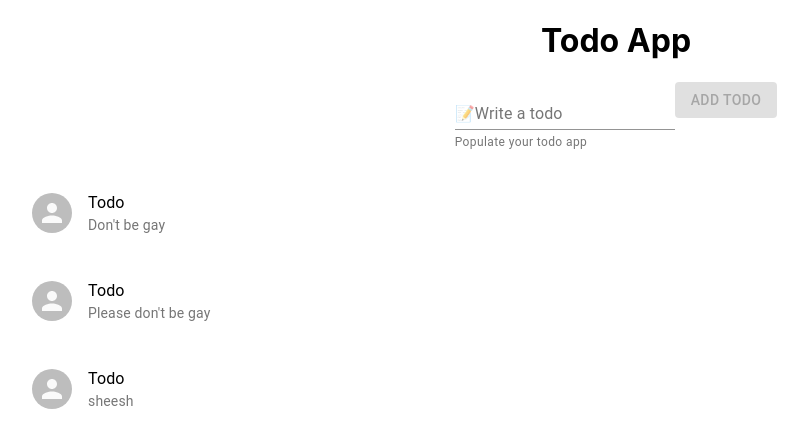
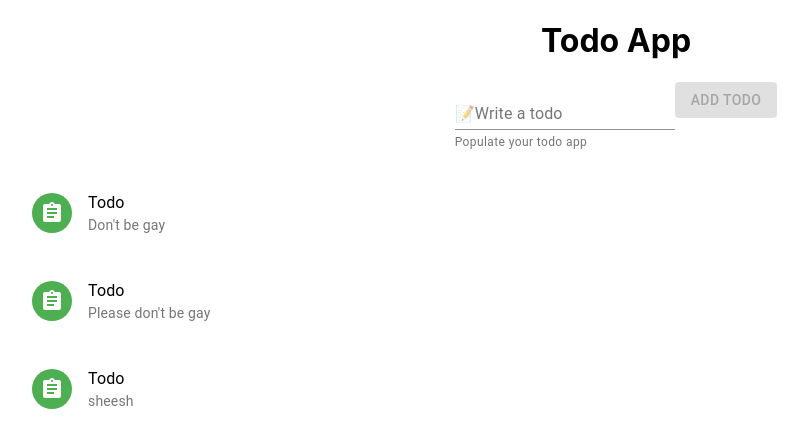
Before and after one commit to RedProgamer/Projects, a React (Create React App) app in the folder React-Todo-list-app/todo_app/: page / in a window 1280 px wide. Shown: the top 448 px of the page, without its empty margins (24-832 px from the left). Built offline with nearby package versions, Linux system fonts and the light colour scheme.

Commit message:
Added Icon

```diff
--- a/React-Todo-list-app/todo_app/package.json
+++ b/React-Todo-list-app/todo_app/package.json
@@ -4,12 +4,13 @@
   "private": true,
   "dependencies": {
     "@material-ui/core": "^4.11.4",
+    "@material-ui/icons": "^4.11.2",
     "@testing-library/jest-dom": "^5.12.0",
     "@testing-library/react": "^11.2.7",
     "@testing-library/user-event": "^12.8.3",
     "react": "^17.0.2",
     "react-dom": "^17.0.2",
-    "react-scripts": "4.0.3",
+    "react-scripts": "^3.0.1",
     "web-vitals": "^1.1.2"
   },
   "scripts": {
--- a/React-Todo-list-app/todo_app/src/Todo.js
+++ b/React-Todo-list-app/todo_app/src/Todo.js
@@ -1,13 +1,40 @@
 import React from 'react';
 import { List, ListItem, ListItemText, ListItemAvatar, Avatar } from '@material-ui/core';
-import ImageIcon from '@material-ui/icons/Image';
+import FolderIcon from '@material-ui/icons/Folder';
+import PageviewIcon from '@material-ui/icons/Pageview';
+import AssignmentIcon from '@material-ui/icons/Assignment';
+import { makeStyles } from '@material-ui/core/styles';
+import { green, pink } from '@material-ui/core/colors';
+
+// import ImageIcon from '@material-ui/icons/Image';
+
+const useStyles = makeStyles((theme) => ({
+    root: {
+      display: 'flex',
+      '& > *': {
+        margin: theme.spacing(1),
+      },
+    },
+    pink: {
+      color: theme.palette.getContrastText(pink[500]),
+      backgroundColor: pink[500],
+    },
+    green: {
+      color: '#fff',
+      backgroundColor: green[500],
+    },
+  }));
 
 function Todo(props) {
+
+    const classes = useStyles();
+
     return (
         <List>
             <ListItem>
             <ListItemAvatar>
-                <Avatar src="">
+                <Avatar className={classes.green}>
+                    <AssignmentIcon />
                 </Avatar>
             </ListItemAvatar>
                 <ListItemText primary="Todo" secondary={props.text} />
```
Also changed, not shown: 2 other files (tests, documents, lock files or other folders).
